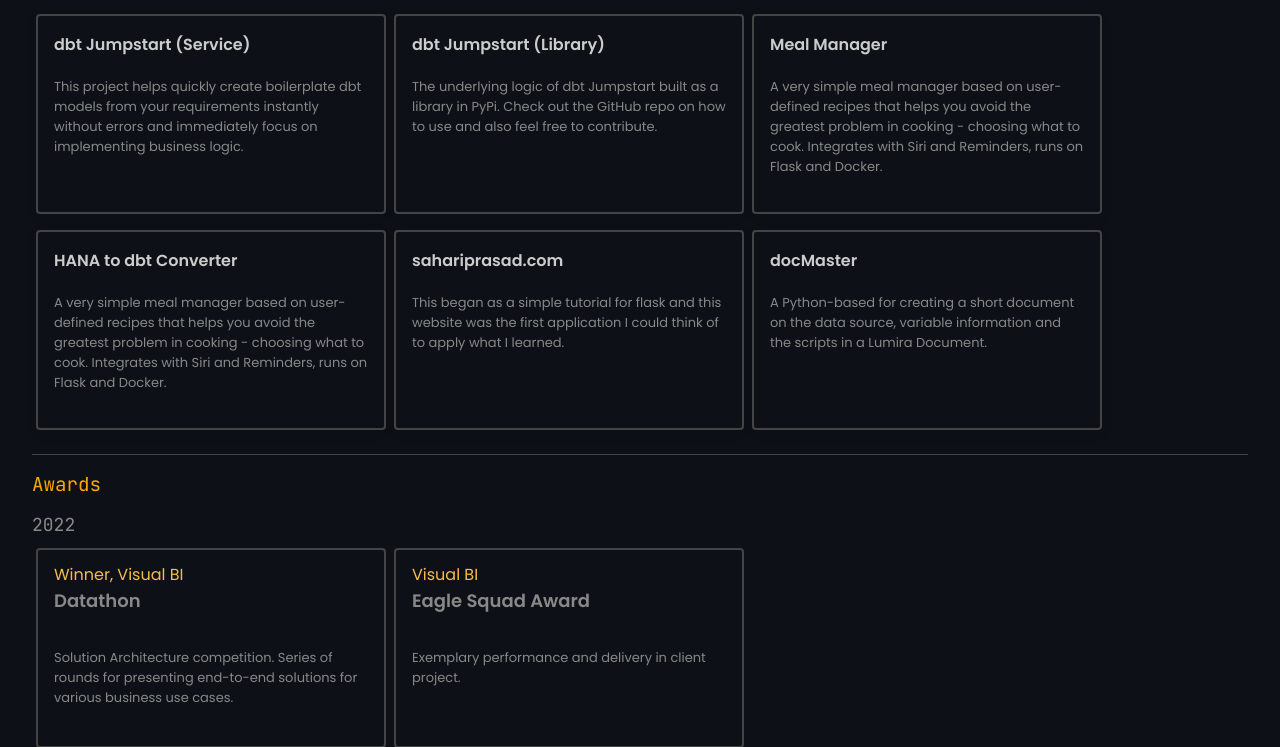
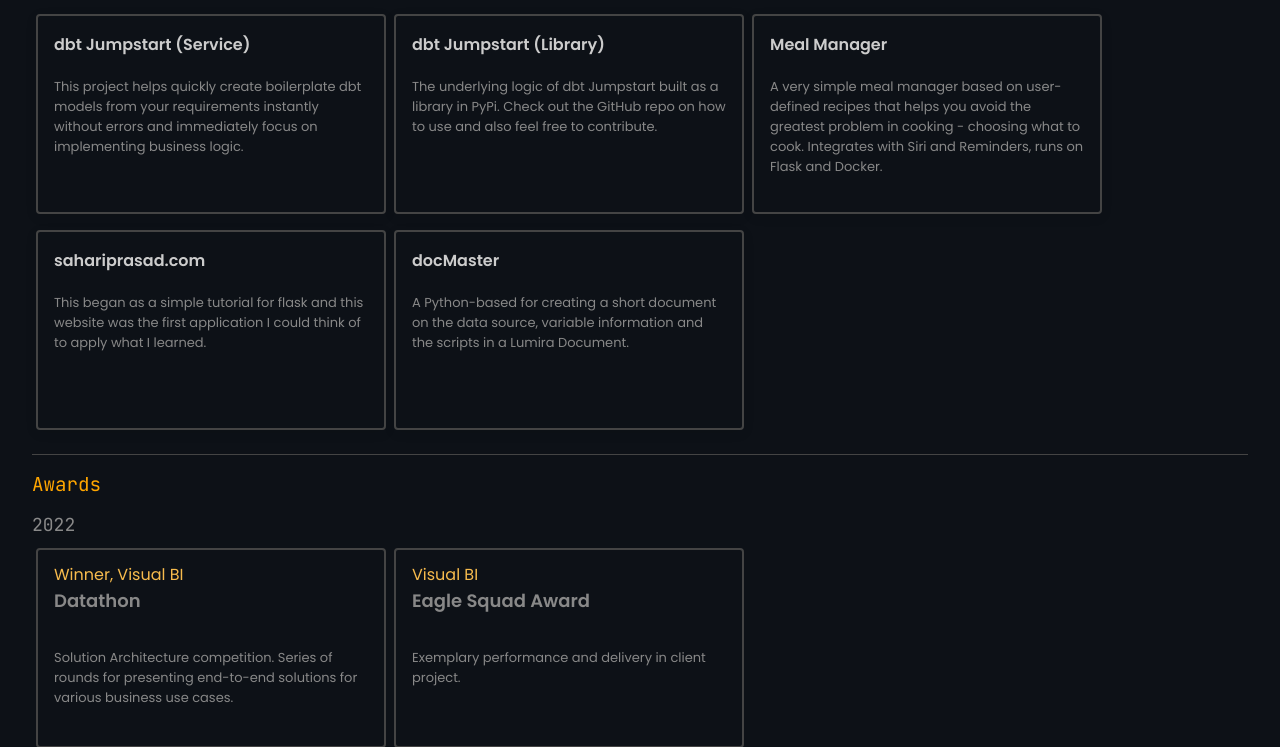
Before and after one commit to sahariprasad/dbt-jumpstart-docker, a Flask app: page / in a window 1280 px wide. Shown: the part 1769-2516 px from the top of the page. Run offline with Flask 2, Linux system fonts and the light colour scheme.

Commit message:
Removed hana2dbt

```diff
--- a/templates/start.html
+++ b/templates/start.html
@@ -86,12 +86,12 @@
                                 A very simple meal manager based on user-defined recipes that helps you avoid the greatest problem in cooking - choosing what to cook. Integrates with Siri and Reminders, runs on Flask and Docker.
                             </div>
                         </div>
-                        <div class="project-card">
+                        <!-- <div class="project-card">
                             <div class="project-card-header">HANA to dbt Converter</div>
                             <div class="project-card-text">
                                 A very simple meal manager based on user-defined recipes that helps you avoid the greatest problem in cooking - choosing what to cook. Integrates with Siri and Reminders, runs on Flask and Docker.
                             </div>
-                        </div>
+                        </div> -->
                         <div class="project-card" onclick= "window.open('http://sahariprasad.com/');" >
                             <div class="project-card-header">sahariprasad.com</div>
                             <div class="project-card-text">
```
